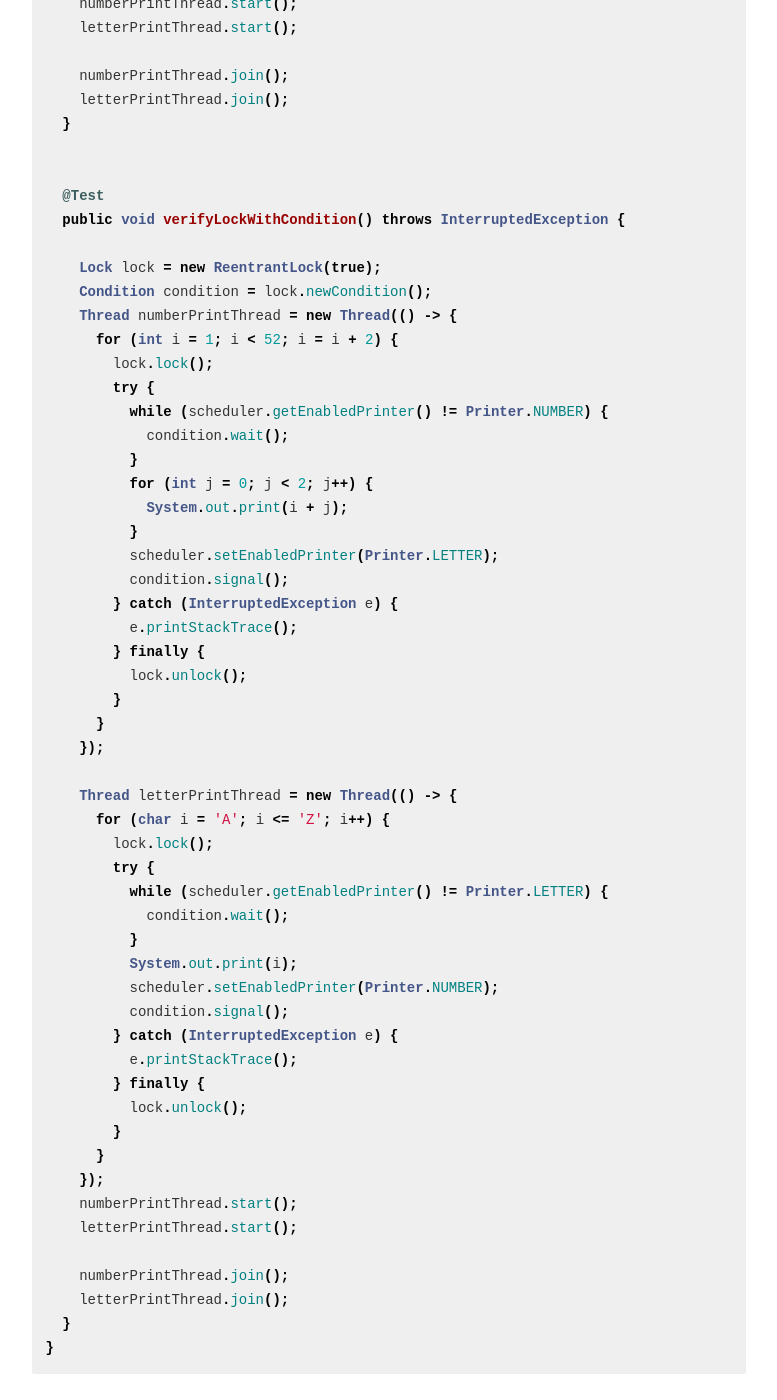
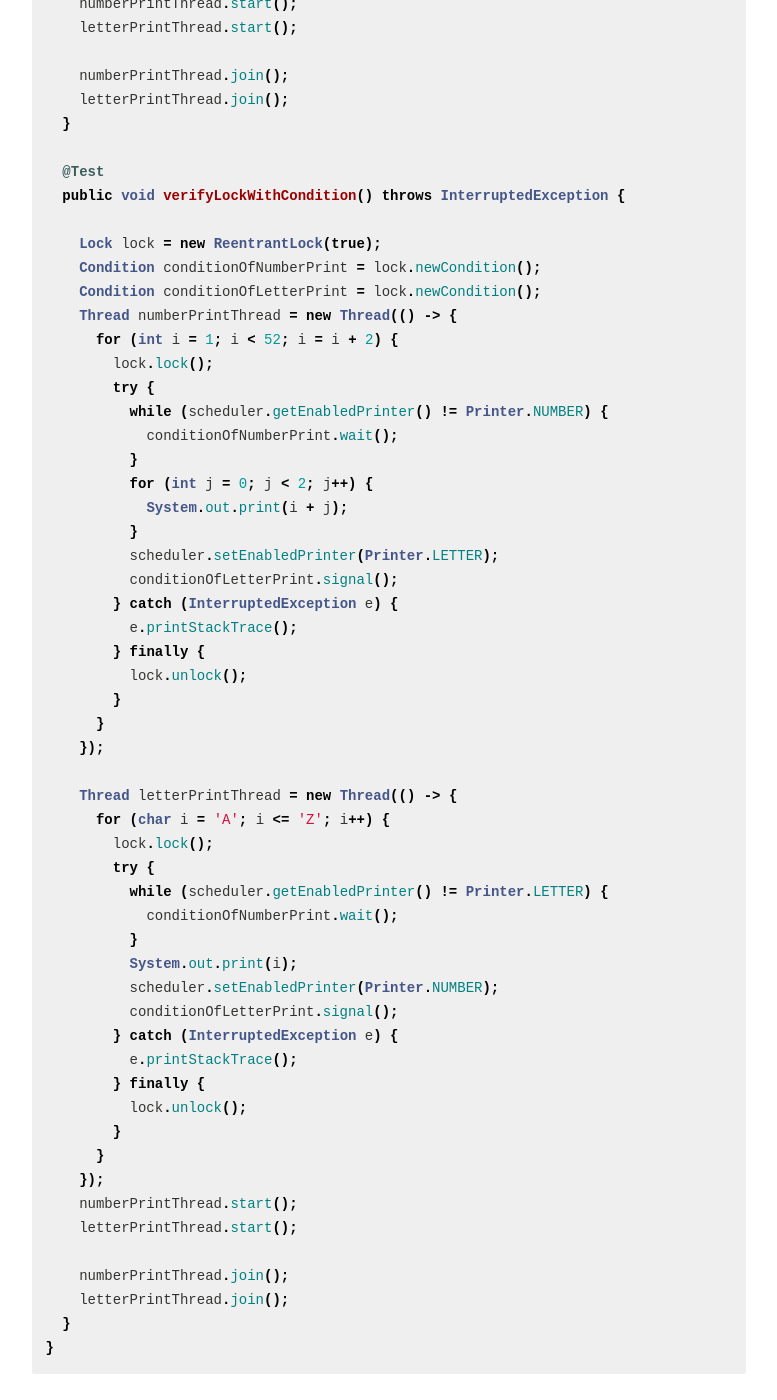
Before and after one commit to Habens/habens.github.io, a Jekyll site: the page built from _posts/blog/2019-03-31-inter-thread-communication-in-java.markdown, in a window 1280 px wide and 1400 px high, scrolled down 4367 px. Shown: the whole window, without its empty margins (348-1125 px from the left). Built offline with Jekyll 4.4.1, drawn with Linux system fonts in a browser that asks for light colours; comment, search, counter and statistics services are not loaded.

Commit message:
fix condition code issue.

```diff
--- a/_posts/blog/2019-03-31-inter-thread-communication-in-java.markdown
+++ b/_posts/blog/2019-03-31-inter-thread-communication-in-java.markdown
@@ -156,24 +156,24 @@ public class LockConditionSolution {
     letterPrintThread.join();
   }
 
-
   @Test
   public void verifyLockWithCondition() throws InterruptedException {
 
     Lock lock = new ReentrantLock(true);
-    Condition condition = lock.newCondition();
+    Condition conditionOfNumberPrint = lock.newCondition();
+    Condition conditionOfLetterPrint = lock.newCondition();
     Thread numberPrintThread = new Thread(() -> {
       for (int i = 1; i < 52; i = i + 2) {
         lock.lock();
         try {
           while (scheduler.getEnabledPrinter() != Printer.NUMBER) {
-            condition.wait();
+            conditionOfNumberPrint.wait();
           }
           for (int j = 0; j < 2; j++) {
             System.out.print(i + j);
           }
           scheduler.setEnabledPrinter(Printer.LETTER);
-          condition.signal();
+          conditionOfLetterPrint.signal();
         } catch (InterruptedException e) {
           e.printStackTrace();
         } finally {
@@ -187,11 +187,11 @@ public class LockConditionSolution {
         lock.lock();
         try {
           while (scheduler.getEnabledPrinter() != Printer.LETTER) {
-            condition.wait();
+            conditionOfNumberPrint.wait();
           }
           System.out.print(i);
           scheduler.setEnabledPrinter(Printer.NUMBER);
-          condition.signal();
+          conditionOfLetterPrint.signal();
         } catch (InterruptedException e) {
           e.printStackTrace();
         } finally {
```
